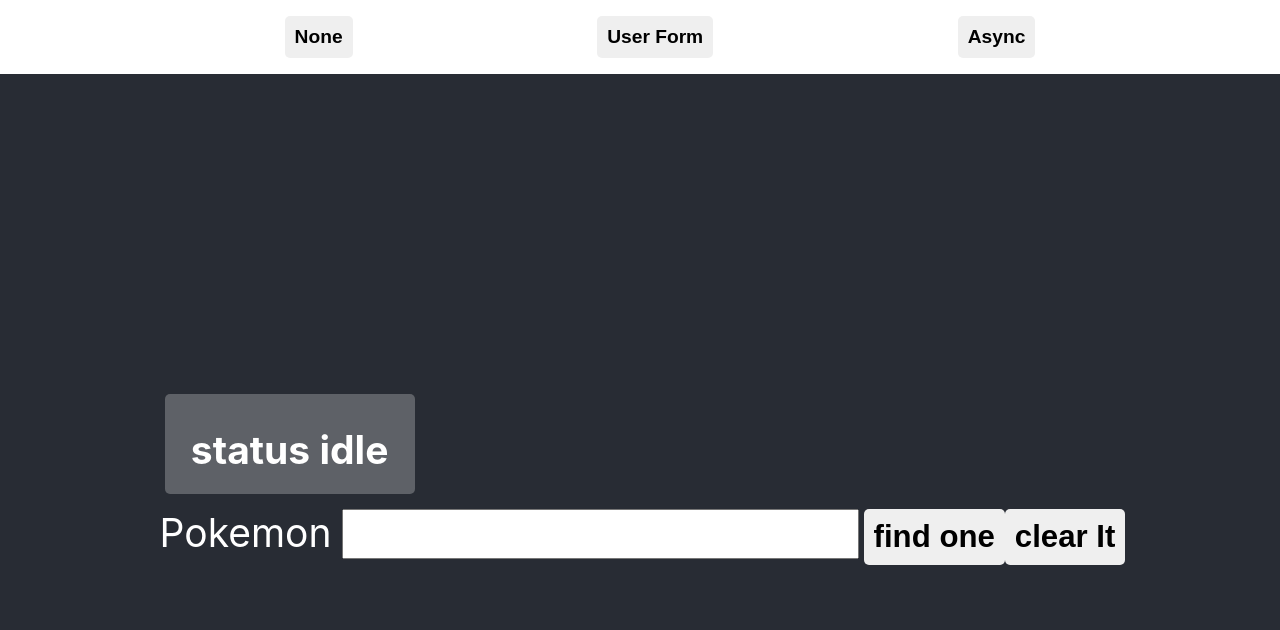
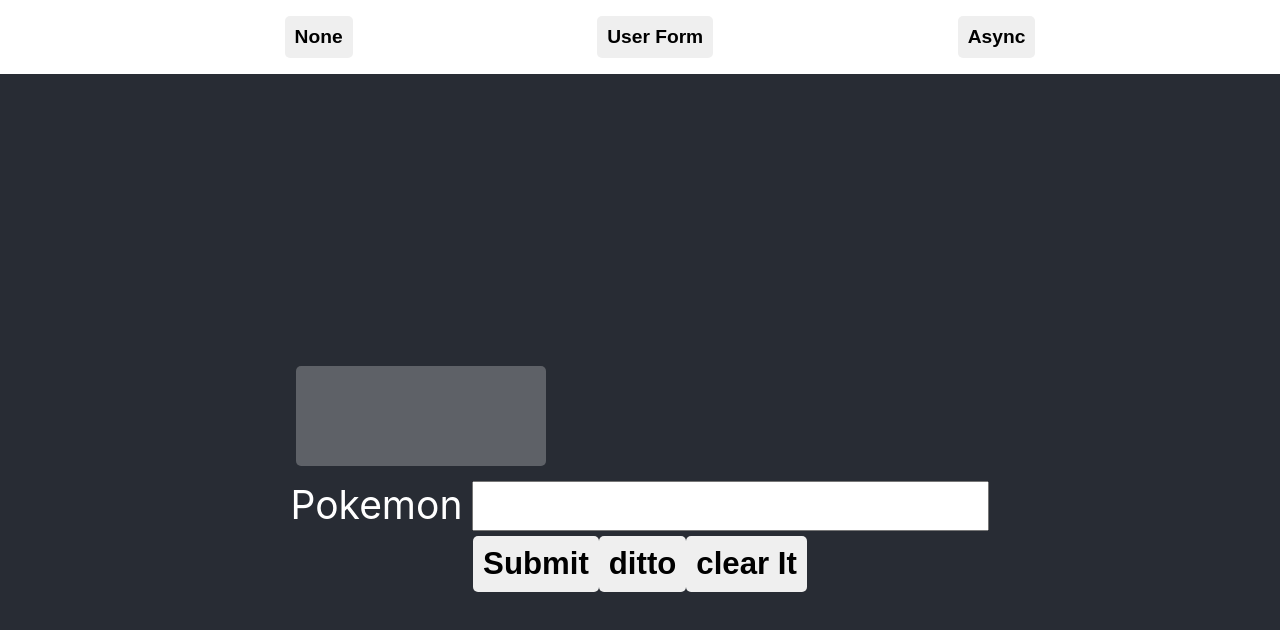
Before and after one commit to matterholt/testing_reactTypeScript, a React (Create React App) app: page / in a window 1280 px wide. Shown: the top 630 px of the page. Built offline with nearby package versions, Linux system fonts and the light colour scheme.

Commit message:
refactor

```diff
--- a/src/component/async/AsyncExample.tsx
+++ b/src/component/async/AsyncExample.tsx
@@ -1,76 +1,25 @@
 
-import { useState, useEffect } from 'react'
-import axios from 'axios'
+import React, { useState, useEffect } from 'react'
 
-
-
-
-const ViewIt = ({ pokemon }: { pokemon: {name:null |string}})=>{
-    return (
-        <div>
-            <h3>{pokemon.name}</h3>
-        </div>
-    )
-
-}
-
-interface Prop { status: string, pokemon: { name: null | string } }
-
-const StatusView = ({ status, pokemon }: Prop) => {
-    if (status === 'idle') {
-        return(<h2>status idle</h2>)
-    }
-        if (status === 'loading') {
-        return(<h2>Loading</h2>)
-    }
-    if (status === 'success') {
-        return (<ViewIt pokemon={ pokemon}/>)
-    }
-        if (status === 'error') {
-        return(<h2>status error</h2>)
-    }
-    return null
-
-}
-
-
-const PokeForm = () => {
-    const [pokemonName, setPokemonName] = useState('')
-    function handleChange(e: React.FormEvent<HTMLInputElement>) {
-        e.preventDefault()
-            setPokemonName(e.currentTarget.value)
-    }
-    return (
-        <form>
-
-         <label htmlFor="pokemon_input">Pokemon</label>
-            <input type="text" id="pokemon_input" name="pokemonName" value={pokemonName} onChange={handleChange }/>
-
-            <button onClick={() => setPokemonName('dito')}>find one</button>
-            <button onClick={() => setPokemonName("")}>clear It</button>
-        </form>
-    )
-}
-
+import UserForm from "./components/UserForm"
 
 
 
 
 
 function AsyncExample() {
-    const [pokemon, setPokemon] = useState<{name:null | string }>({name:'dito'})
-    const [status, setStatus] = useState('idle')
 
+    const [searchValue, setSearchValue] = useState("")
 
-
+    function handleSubmit(newSearchItem : string) {
+        setSearchValue(newSearchItem)
+     }
 
     return (
         <div>
             <div style={{display:"grid",placeItems:"center",height:"100px",width:"250px", margin:"10px", backgroundColor:"#5e6167", borderRadius:'5px'}}>
-                 <StatusView status={status} pokemon = {pokemon}/>
             </div>
-            <PokeForm/>
-
+            <UserForm searchValue={searchValue} submitIt={ handleSubmit}/>
         </div>
 )
 }
--- /dev/null
+++ b/src/component/async/components/UserForm.tsx
@@ -0,0 +1,26 @@
+import { useState } from 'react'
+function UserForm ({ searchValue, submitIt }: {searchValue:string,submitIt:(newSearchItem: string)=>void}){
+    const [pokemonName, setPokemonName] = useState(searchValue)
+
+    function handleSubmit(e: React.FormEvent<HTMLFormElement>) {
+        e.preventDefault()
+        submitIt(e.currentTarget.value)
+    }
+
+    function handleChange(e: React.FormEvent<HTMLInputElement>) {
+        setPokemonName(e.currentTarget.value)
+    }
+
+    return (
+        <form onSubmit={handleSubmit }>
+         <label htmlFor="pokemon_input">Pokemon</label>
+            <input type="text" id="pokemon_input" name="pokemonName" value={pokemonName} onChange={handleChange} />
+            <div>
+                <button type="submit"> Submit </button>
+                <button onClick={() => setPokemonName('dito')}>ditto</button>
+                <button onClick={() => setPokemonName("")}>clear It</button>
+            </div>
+        </form>
+    )
+}
+export default UserForm
```
Also changed, not shown: src/component/async/components/InfoView.tsx (added, +59 -0 lines).
